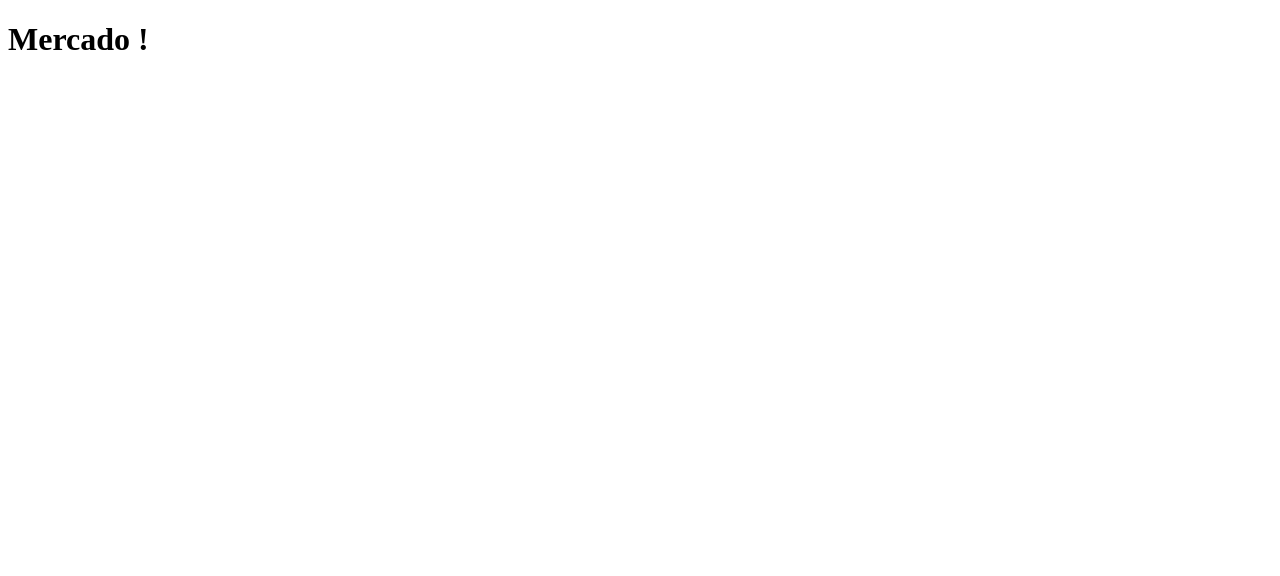
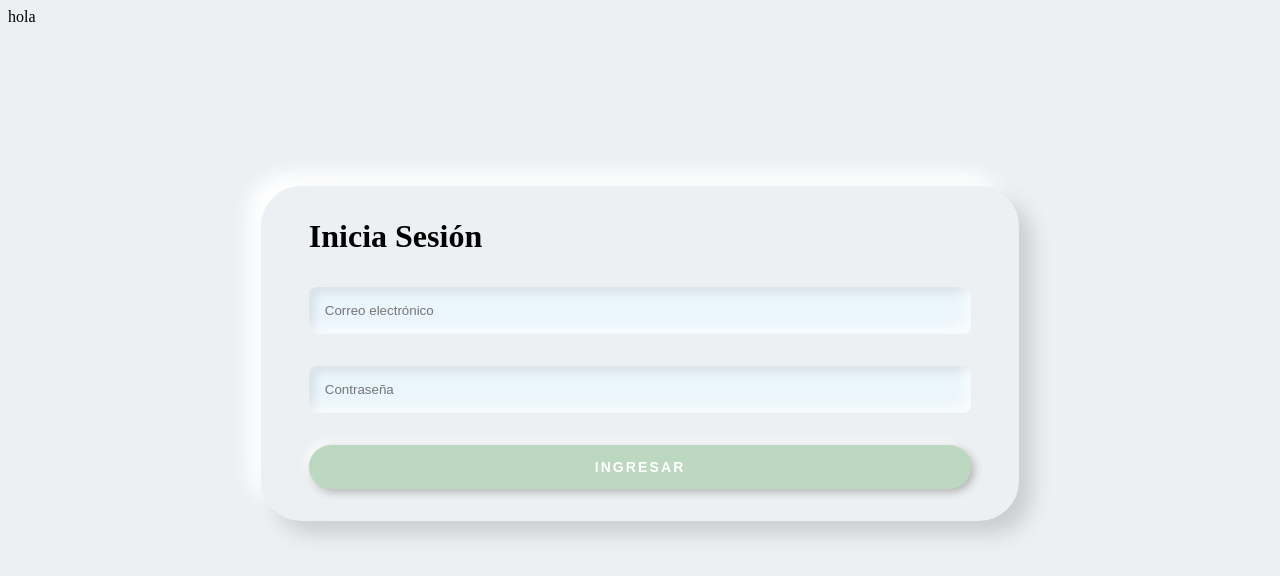
Before and after one commit to jagaitanr/Tienda_en_Linea, an Angular app in the folder Mercado_Angular2/mercadoAngular2/: page /inicio-sesion in a window 1280 px wide. Shown: the top 576 px of the page. Built offline with nearby package versions, Linux system fonts and the light colour scheme.

Commit message:
probando formulario

```diff
--- a/Mercado_Angular2/mercadoAngular2/src/app/app.component.html
+++ b/Mercado_Angular2/mercadoAngular2/src/app/app.component.html
@@ -1,4 +1,5 @@
-<h1>
-  {{title}}
-
-</h1>
+<div>
+  <router-outlet>
+    hola
+  </router-outlet>
+</div>
--- a/Mercado_Angular2/mercadoAngular2/src/app/app.module.ts
+++ b/Mercado_Angular2/mercadoAngular2/src/app/app.module.ts
@@ -10,7 +10,7 @@
 
 @NgModule({
   declarations: [
-    AppComponent
+    AppComponent, PaginaPrincipalComponent, InicioSesionComponent
   ],
   imports: [
     BrowserModule,
--- a/Mercado_Angular2/mercadoAngular2/src/app/app.routing.ts
+++ b/Mercado_Angular2/mercadoAngular2/src/app/app.routing.ts
@@ -4,8 +4,8 @@
 import {PaginaPrincipalComponent} from './pagina-principal/pagina-principal.component';
 import {InicioSesionComponent} from './inicio-sesion/inicio-sesion.component';
 const appRoutes = [
-    {path:'pagina-principal', component: PaginaPrincipalComponent, pathMatch: 'full'},
-     {path:'inicio-sesion', component: InicioSesionComponent,  pathMatch: 'full'}
+    {path:'pagina-principal', component: PaginaPrincipalComponent, pathMatch: "full"},
+     {path:'inicio-sesion', component: InicioSesionComponent,  pathMatch: "full"}
 ];
 
 export const routing = RouterModule.forRoot (appRoutes);
--- a/Mercado_Angular2/mercadoAngular2/src/app/inicio-sesion/inicio-sesion.component.html
+++ b/Mercado_Angular2/mercadoAngular2/src/app/inicio-sesion/inicio-sesion.component.html
@@ -1,3 +1,23 @@
-<p>
-  inicio-sesion works!
-</p>
+<!-- inicio sesión-->
+
+<div class="login">
+  <form class="custom-form" method="post">
+    <h1>Inicia Sesión</h1>
+    <input
+    type = "email"
+    [(ngModel)]="email"
+    name="email"
+    placeholder="Correo electrónico"
+    required="required"
+    />
+    <input
+    type = "password"
+    [(ngModel)]="password"
+    name="password"
+    placeholder="Contraseña"
+    required="required"
+    />
+  <button type="submit" (click)="login()">Ingresar</button>
+  </form>
+
+</div>
--- a/Mercado_Angular2/mercadoAngular2/src/app/inicio-sesion/inicio-sesion.component.ts
+++ b/Mercado_Angular2/mercadoAngular2/src/app/inicio-sesion/inicio-sesion.component.ts
@@ -1,15 +1,19 @@
 import { Component, OnInit } from '@angular/core';
 
 @Component({
-  selector: 'app-inicio-sesion',
+  selector: 'app-login',
   templateUrl: './inicio-sesion.component.html',
   styleUrls: ['./inicio-sesion.component.css']
 })
 export class InicioSesionComponent implements OnInit {
+  email: string;
+  password: string;
 
   constructor() { }
 
   ngOnInit() {
+    console.log(this.email);
+    console.log(this.password);
   }
 
 }
--- a/Mercado_Angular2/mercadoAngular2/src/index.html
+++ b/Mercado_Angular2/mercadoAngular2/src/index.html
@@ -9,6 +9,6 @@
   <link rel="icon" type="image/x-icon" href="favicon.ico">
 </head>
 <body>
-  <app-root>Loading...</app-root>
+  <app-root>Cargando página</app-root>
 </body>
 </html>
--- a/Mercado_Angular2/mercadoAngular2/src/styles.css
+++ b/Mercado_Angular2/mercadoAngular2/src/styles.css
@@ -1 +1,54 @@
 /* You can add global styles to this file, and also import other style files */
+/* app/styles.css */
+
+* {
+    box-sizing: border-box;
+  }
+  html,
+  body {
+    background: #ecf0f3;
+  }
+  h1 {
+    margin: 0;
+    padding: 0;
+  }
+  .custom-form {
+    min-width: 300px;
+    max-width: 60%;
+    margin: 0px auto;
+    background: rgba(255, 255, 255, 0.15);
+    padding: 2rem 3rem;
+    margin: auto;
+    border-radius: 2.5rem;
+    background-color: #ecf0f3;
+    box-shadow: 13px 13px 20px #cbced1, -13px -13px 20px #ffffff;
+    color: black;
+    margin-top: 10rem;
+  }
+  .custom-form input {
+    display: block;
+    margin: 2rem 0;
+    width: 100%;
+    border-radius: 0.5rem;
+    padding: 1rem;
+    border: none;
+    box-shadow: inset -5px -5px 15px rgba(255, 255, 255, 0.8), inset 5px 5px 10px
+        rgba(0, 0, 0, 0.1);
+    border: 0 none;
+    background: #ebf5fc;
+  }
+  .custom-form button {
+    text-transform: uppercase;
+    letter-spacing: 0.15em;
+    border: none;
+    font-size: 0.875rem;
+    color: #ffffff;
+    font-weight: bold;
+    background-color: #bcd8c1;
+    width: 100%;
+    display: block;
+    padding: 0.875rem 1rem;
+    border-radius: 1.5rem;
+    box-shadow: 3px 3px 8px #b1b1b1, -3px -3px 8px #ffffff;
+    cursor: pointer;
+  }
```
